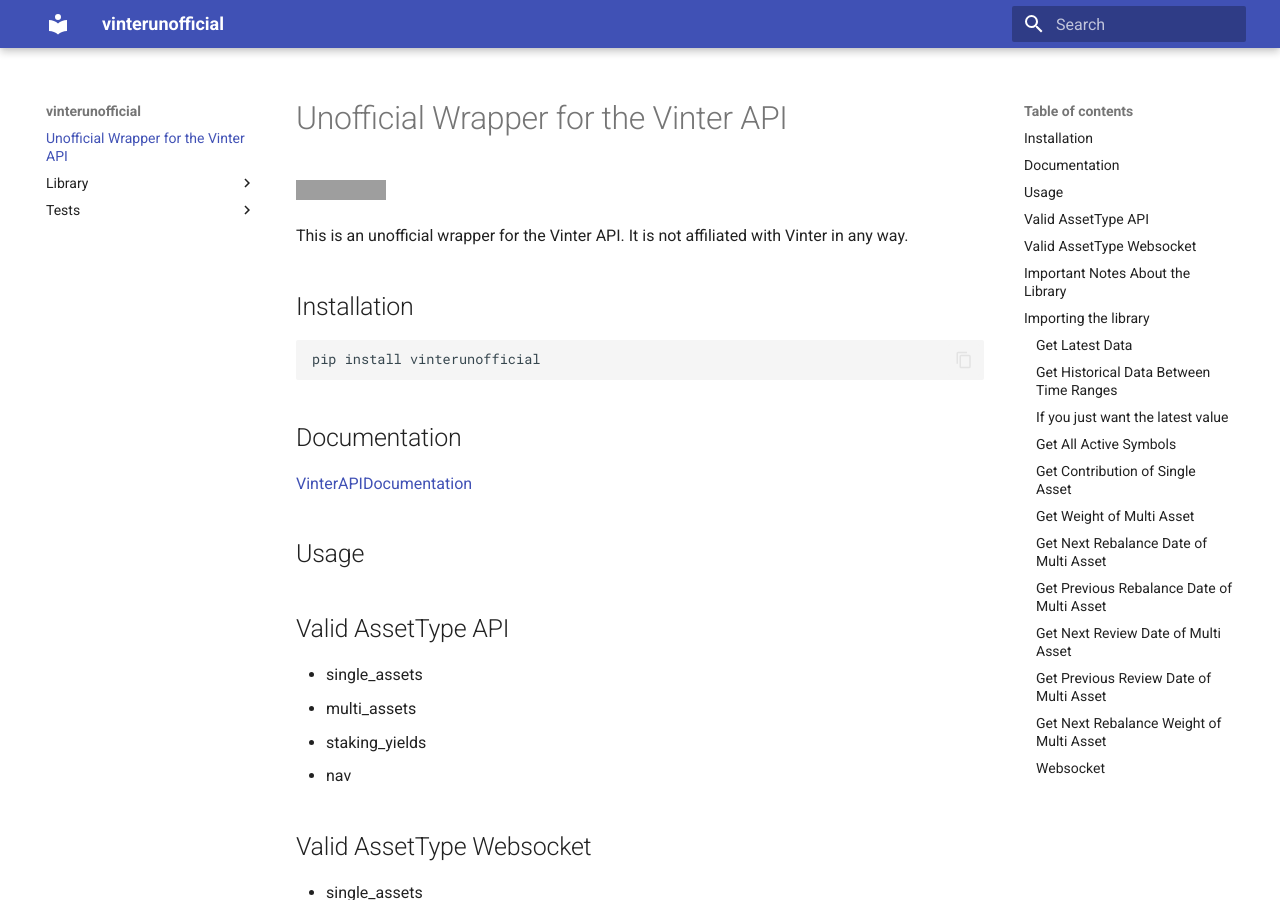
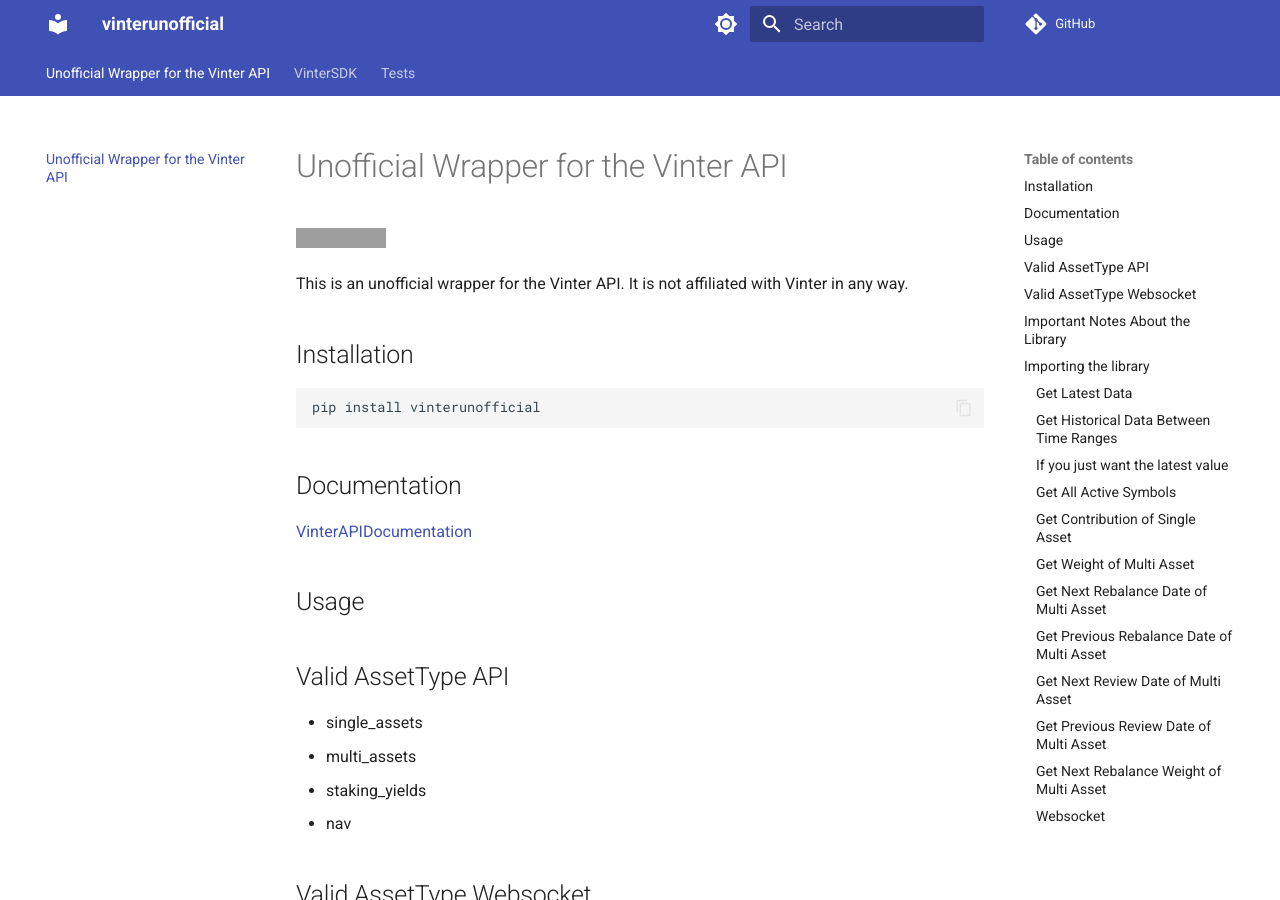
Before and after one commit to rahulmistri1997/vinterunofficial-pypi, an MkDocs documentation site: the page built from mdocs/index.md, in a window 1280 px wide and 900 px high. Built offline with MkDocs 1.6.1 and Material for MkDocs 9.7.7, drawn with Linux system fonts in a browser that asks for light colours; comment, search, counter and statistics services are not loaded; grey boxes are pictures that could not be loaded.

Commit message:
add: Quality of life updates to mkdocs themes

```diff
--- a/mkdocs.yml
+++ b/mkdocs.yml
@@ -1,16 +1,63 @@
 site_name: vinterunofficial  # The name we have defined
-
+repo_url: https://github.com/rahulmistri1997/vinterunofficial-pypi
 docs_dir: mdocs
 
 theme:
   # name: mkdocs
   name: "material" #Using material theme. There are many other options also
   features:
+    # - navigation.instant
+    # -- Tabs TopBar ---
+    # - navigation.tabs
+    # - navigation.tabs.sticky
+    # -- Tabs TopBar ---
+    # --- Sidebar-Section ---
+    # - navigation.sections
+    # --- Sidebar-Section ---
+    # - blog
+    # - content.action.edit
+    # - content.action.view
+    # - content.code.annotate
     - content.code.copy
+    # - content.code.select
+    # - content.tabs.link
+    - content.tooltips
+    # - header.autohide
+    # - navigation.expand
+    - navigation.footer
+    - navigation.indexes
+    # - navigation.instant
+    # - navigation.prune
+    - navigation.sections
+    - navigation.tabs
+    # - navigation.tabs.sticky
+    - navigation.top
+    - navigation.tracking
+    - search.highlight
+    - search.share
+    - search.suggest
+    - toc.follow
+  palette:
+
+    # Palette toggle for dark mode
+    - media: "(prefers-color-scheme: dark)"
+      scheme: slate
+      toggle:
+        icon: material/brightness-4
+        name: Switch to light mode
+
+    # Palette toggle for light mode
+    - media: "(prefers-color-scheme: light)"
+      scheme: default
+      toggle:
+        icon: material/brightness-7
+        name: Switch to dark mode
+
 
 plugins:
   - search  # To have search functionality on the document
   - mkdocstrings  # To generate documentation from the code docstrings
+  # - blog # If blogs are required enable this
 
 markdown_extensions:
   - pymdownx.highlight:
@@ -26,13 +73,20 @@
   # - home: README.md # This is the home page
   - index.md
 
-  - Library:
-    - vinterunofficial_doc/config.md
-    - vinterunofficial_doc/utils.md
-    - vinterunofficial_doc/vinter_abc.md
-    - vinterunofficial_doc/vinter_sdk.md
-    - vinterunofficial_doc/vinter_sdk_async.md
-    - vinterunofficial_doc/vinter_sdk_ws.md
+  # - Blog:
+  #   - blog/index.md
+
+  - VinterSDK:
+
+    - Abstraction:
+      - vinterunofficial_doc/vinter_abc.md
+    - Utility:
+      - vinterunofficial_doc/config.md
+      - vinterunofficial_doc/utils.md
+    - Library:
+      - vinterunofficial_doc/vinter_sdk.md
+      - vinterunofficial_doc/vinter_sdk_async.md
+      - vinterunofficial_doc/vinter_sdk_ws.md
 
   - Tests:
     - tests_doc/test_api.md
--- a/requirements.txt
+++ b/requirements.txt
@@ -15,4 +15,4 @@
 furo==2023.7.26
 mkdocs==1.5.2
 mkdocstrings-python==1.2.1
-mkdocs-material==9.1.21
+mkdocs-material==9.2.0b0
```
